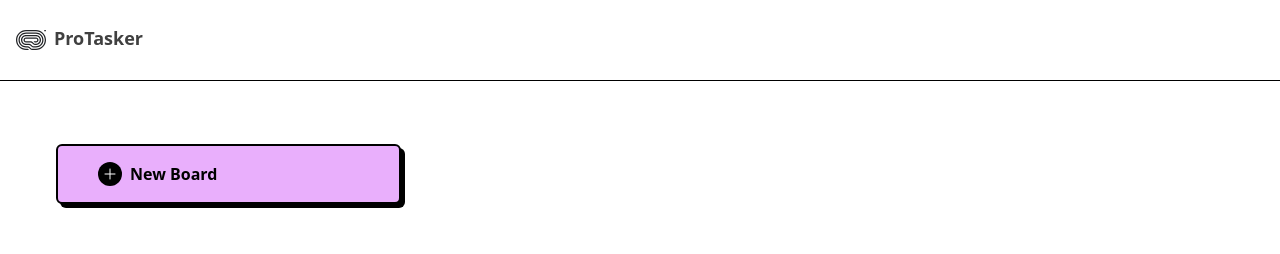
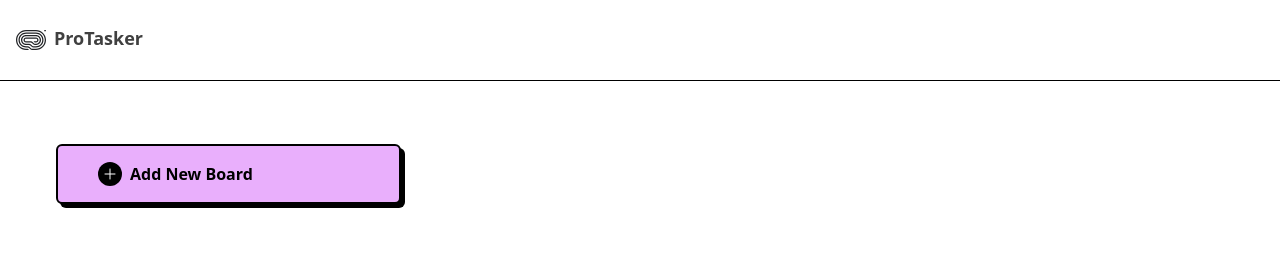
Before and after one commit to dindustack/flexilist, a React (Vite) app: page / in a window 1280 px wide. Shown: the top 254 px of the page. Built offline with nearby package versions, Linux system fonts and the light colour scheme.

Commit message:
docs: README fix

```diff
--- a/src/components/Todo/Board.tsx
+++ b/src/components/Todo/Board.tsx
@@ -90,7 +90,7 @@ export function TodoBoard() {
           </SortableContext>
         </div>
 
-        <Button icon onClick={createNewSection}>New Board</Button>
+        <Button icon onClick={createNewSection}>Add New Board</Button>
       </div>
       {createPortal(
         <DragOverlay>
```
Also changed, not shown: 1 other file (tests, documents, lock files or other folders).
